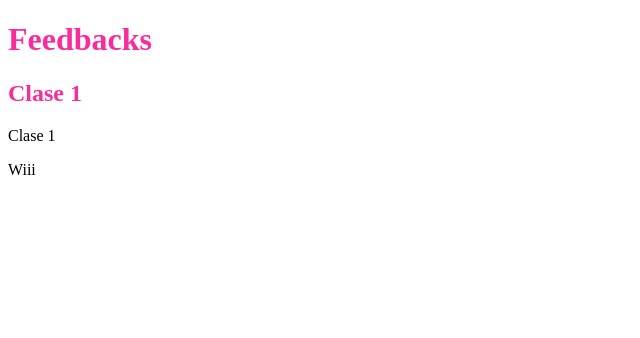
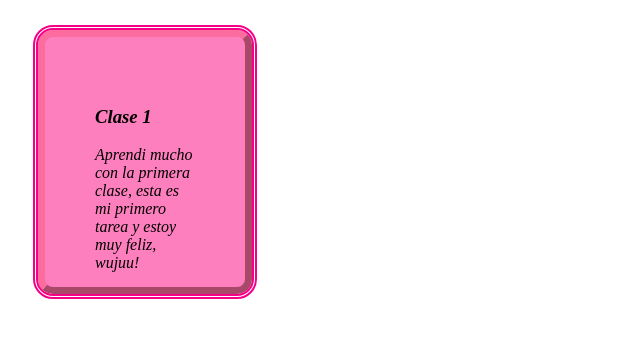
Before and after one commit to MahoganyCast/Feedbacks, a plain HTML site: page index.html in a window 1280 px wide. Shown: the whole page, without its empty margins (0-640 px from the left). Drawn offline with Linux system fonts and the light colour scheme.

Commit message:
Erase div html

```diff
--- a/index.html
+++ b/index.html
@@ -8,9 +8,10 @@
     <title>Feedbacks</title>
 </head>
 <body>
-    <h1 class="heading">Feedbacks</h1>
-    <h2 id="cuadrito" class="heading">Clase 1</h2>
-    <p>Clase 1</p>
-    <span>Wiii</span>
+    <div class="cuadrito">
+        <h3>Clase 1</h3>
+        <p>Aprendi mucho con la primera clase, esta es mi primero tarea y estoy muy feliz, wujuu!</p>
+
+    </div>
 </body>
 </html>
```
Also changed, not shown: div.html (deleted, +0 -16 lines).
